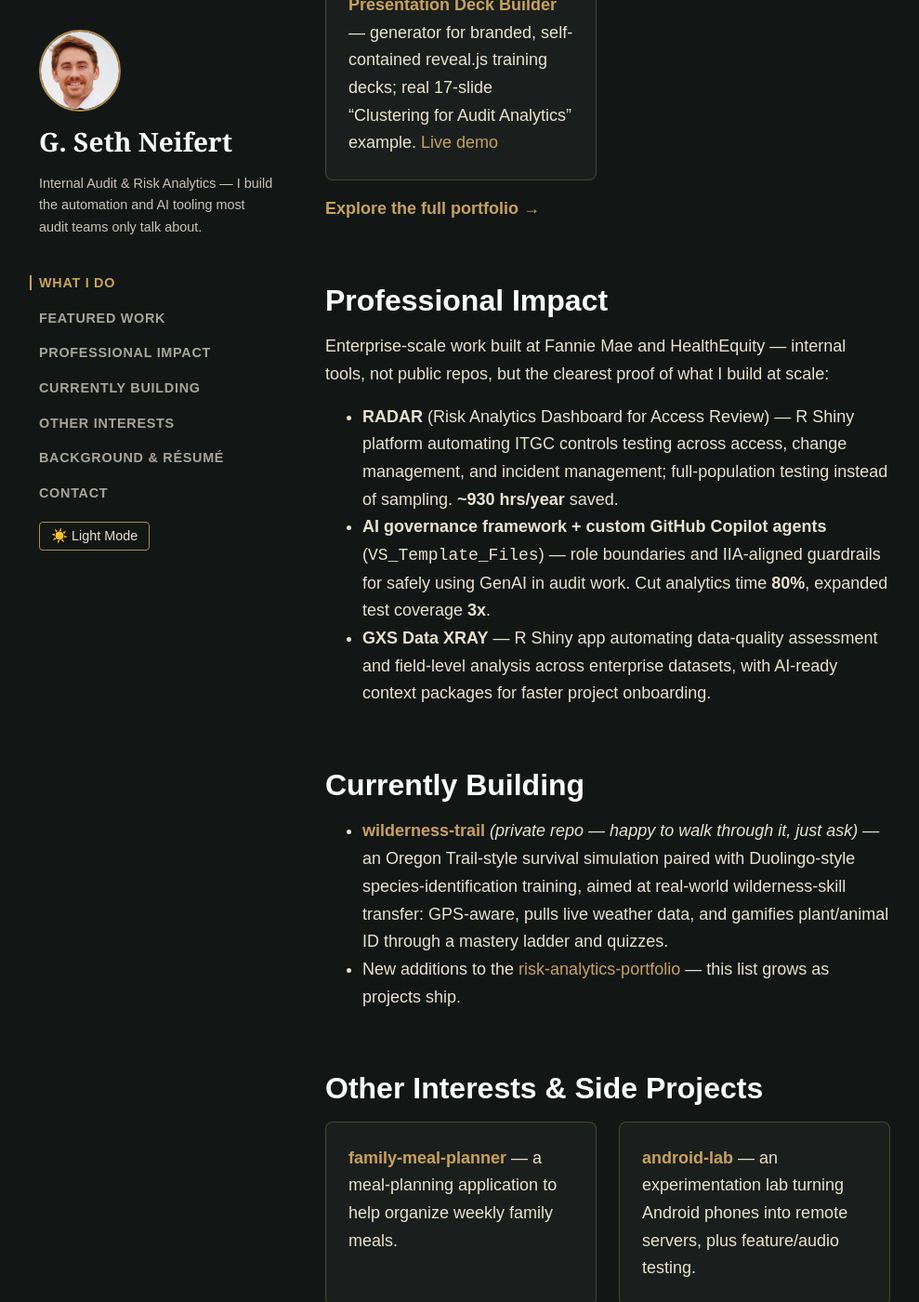
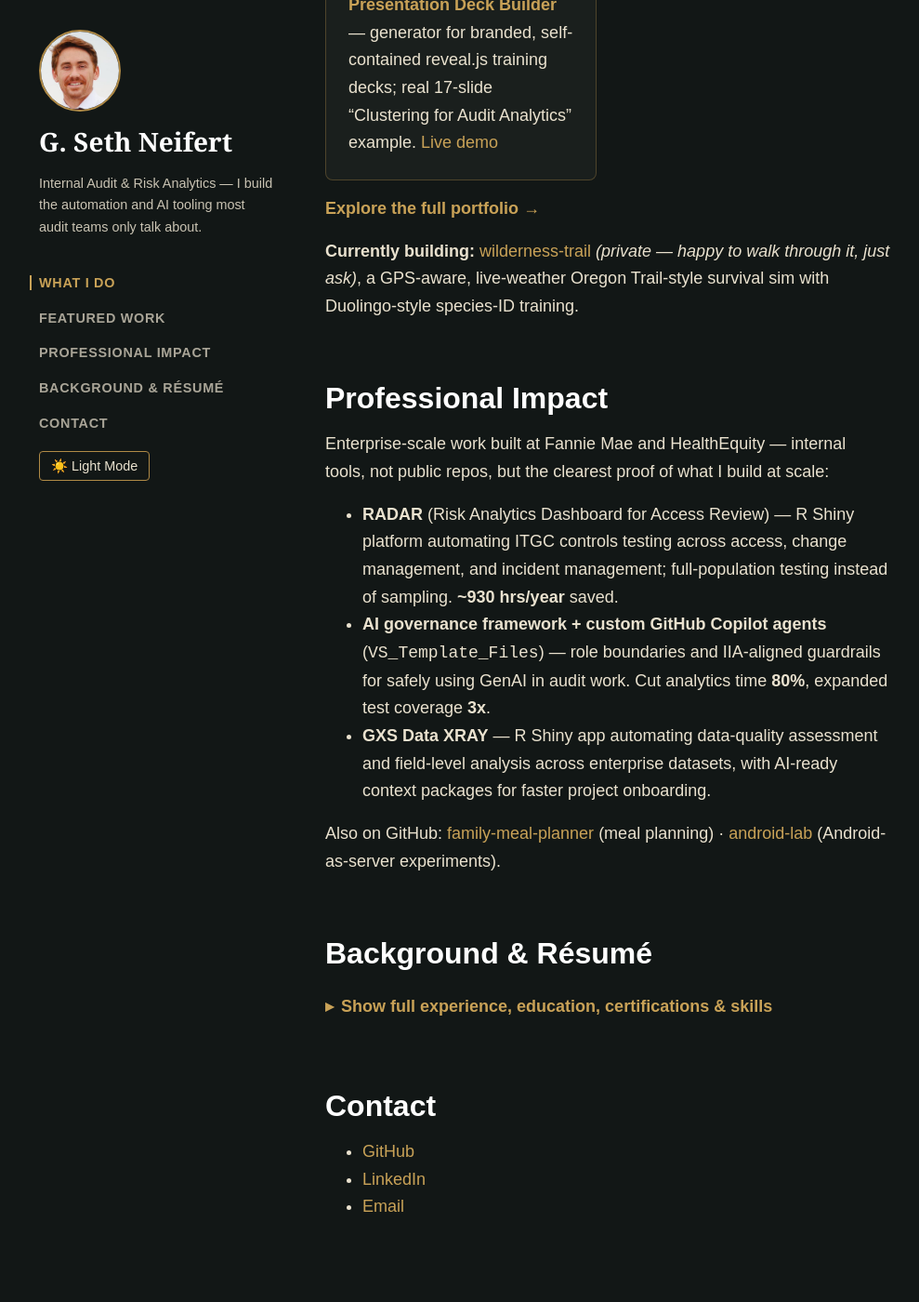
Before and after one commit to neifertg/neifertg.github.io, a Jekyll site: the page built from index.md, in a window 1280 px wide and 1400 px high, scrolled down 1659 px. Shown: the whole window at 93% size, without its empty margins (22-1011 px from the left). Built offline with Jekyll 4.4.1, drawn with Linux system fonts in a browser that asks for light colours.

Commit message:
Fold Currently Building and Other Interests into fewer sections
Cuts two full H2 sections (and their nav entries) for a shorter page:
wilderness-trail becomes a one-line "Currently building" note under
Featured Work, and the two personal side projects become a single
line instead of their own card-grid section.

```diff
--- a/_layouts/default.html
+++ b/_layouts/default.html
@@ -20,8 +20,6 @@
             <li><a href="#what-i-do">What I Do</a></li>
             <li><a href="#featured-work">Featured Work</a></li>
             <li><a href="#professional-impact">Professional Impact</a></li>
-            <li><a href="#currently-building">Currently Building</a></li>
-            <li><a href="#other-interests">Other Interests</a></li>
             <li><a href="#background-resume">Background &amp; Résumé</a></li>
             <li><a href="#contact">Contact</a></li>
           </ul>
--- a/index.md
+++ b/index.md
@@ -48,6 +48,8 @@ My flagship public portfolio — seven real, working internal-audit and risk-ana
 
 **[Explore the full portfolio →](https://neifertg.github.io/risk-analytics-portfolio/)**
 
+**Currently building:** [wilderness-trail](https://github.com/neifertg/wilderness-trail) *(private — happy to walk through it, just ask)*, a GPS-aware, live-weather Oregon Trail-style survival sim with Duolingo-style species-ID training.
+
 <a id="professional-impact"></a>
 
 ## Professional Impact
@@ -58,25 +60,7 @@ Enterprise-scale work built at Fannie Mae and HealthEquity — internal tools, n
 - **AI governance framework + custom GitHub Copilot agents** (`VS_Template_Files`) — role boundaries and IIA-aligned guardrails for safely using GenAI in audit work. Cut analytics time **80%**, expanded test coverage **3x**.
 - **GXS Data XRAY** — R Shiny app automating data-quality assessment and field-level analysis across enterprise datasets, with AI-ready context packages for faster project onboarding.
 
-<a id="currently-building"></a>
-
-## Currently Building
-
-- **[wilderness-trail](https://github.com/neifertg/wilderness-trail)** *(private repo — happy to walk through it, just ask)* — an Oregon Trail-style survival simulation paired with Duolingo-style species-identification training, aimed at real-world wilderness-skill transfer: GPS-aware, pulls live weather data, and gamifies plant/animal ID through a mastery ladder and quizzes.
-- New additions to the [risk-analytics-portfolio](https://github.com/neifertg/risk-analytics-portfolio) — this list grows as projects ship.
-
-<a id="other-interests"></a>
-
-## Other Interests & Side Projects
-
-<div class="card-grid" markdown="1">
-<div class="card" markdown="1">
-**[family-meal-planner](https://github.com/neifertg/family-meal-planner)** — a meal-planning application to help organize weekly family meals.
-</div>
-<div class="card" markdown="1">
-**[android-lab](https://github.com/neifertg/android-lab)** — an experimentation lab turning Android phones into remote servers, plus feature/audio testing.
-</div>
-</div>
+Also on GitHub: [family-meal-planner](https://github.com/neifertg/family-meal-planner) (meal planning) · [android-lab](https://github.com/neifertg/android-lab) (Android-as-server experiments).
 
 <a id="background-resume"></a>
 
```
